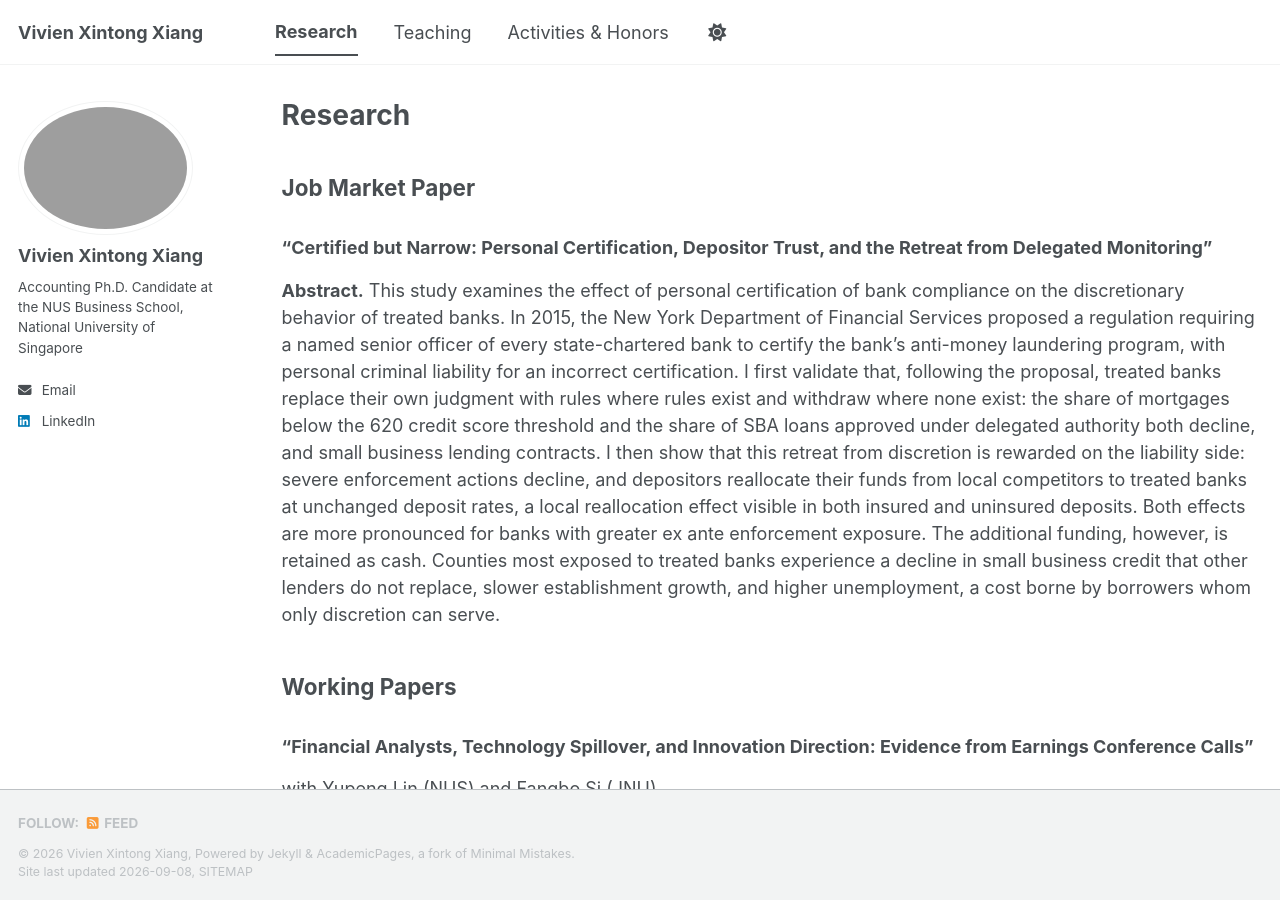
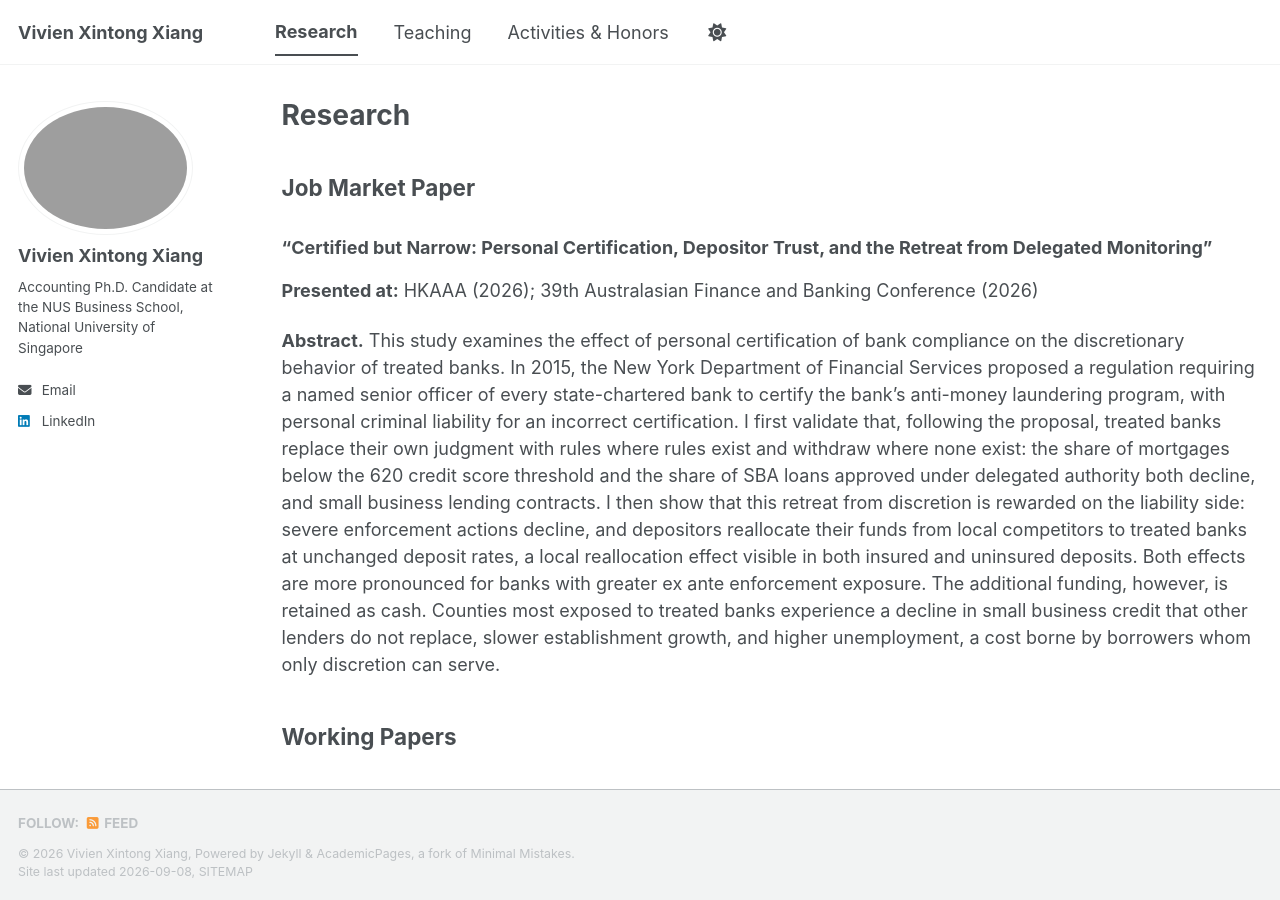
Before and after one commit to vivienxintongxiang/vivienxintongxiang.github.io, a Jekyll site: the page built from _pages/research.md, in a window 1280 px wide and 900 px high. Built offline with Jekyll 4.4.1, drawn with Linux system fonts in a browser that asks for light colours; a style sheet for code colours, icons or effects is not loaded.

Commit message:
Update research.md

```diff
--- a/_pages/research.md
+++ b/_pages/research.md
@@ -8,6 +8,8 @@ author_profile: true
 ## Job Market Paper
 
 ### “Certified but Narrow: Personal Certification, Depositor Trust, and the Retreat from Delegated Monitoring”
+
+**Presented at:** HKAAA (2026); 39th Australasian Finance and Banking Conference (2026)
 
 **Abstract.** This study examines the effect of personal certification of bank compliance on the discretionary behavior of treated banks. In 2015, the New York Department of Financial Services proposed a regulation requiring a named senior officer of every state-chartered bank to certify the bank’s anti-money laundering program, with personal criminal liability for an incorrect certification. I first validate that, following the proposal, treated banks replace their own judgment with rules where rules exist and withdraw where none exist: the share of mortgages below the 620 credit score threshold and the share of SBA loans approved under delegated authority both decline, and small business lending contracts. I then show that this retreat from discretion is rewarded on the liability side: severe enforcement actions decline, and depositors reallocate their funds from local competitors to treated banks at unchanged deposit rates, a local reallocation effect visible in both insured and uninsured deposits. Both effects are more pronounced for banks with greater ex ante enforcement exposure. The additional funding, however, is retained as cash. Counties most exposed to treated banks experience a decline in small business credit that other lenders do not replace, slower establishment growth, and higher unemployment, a cost borne by borrowers whom only discretion can serve.
 
```
